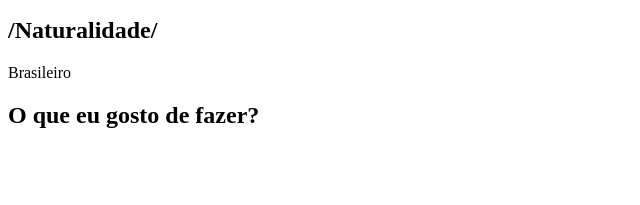
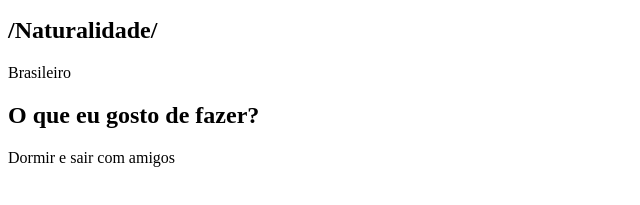
Before and after one commit to ufjf-dcc202/ufjf-dcc202-2023-3-a-atv3-joaopedrodaniel, a website: page index.html in a window 1280 px wide. Shown: the part 101-306 px from the top of the page, without its empty margins (0-640 px from the left). Drawn offline with Linux system fonts and the light colour scheme.

Commit message:
Adiciona um paragrafo à segunda seção

```diff
--- a/index.html
+++ b/index.html
@@ -8,7 +8,7 @@
 <body>
     <main><h1>/DCC202 - Atividade 3: (.*)/</h1><p>html</p>
     <section><h2>/Naturalidade/</h2><p>Brasileiro</p></section>
-    <section><h2>O que eu gosto de fazer?</h2></section>
+    <section><h2>O que eu gosto de fazer?</h2><p>Dormir e sair com amigos</p></section>
     </main>
 </body>
 </html>
```
